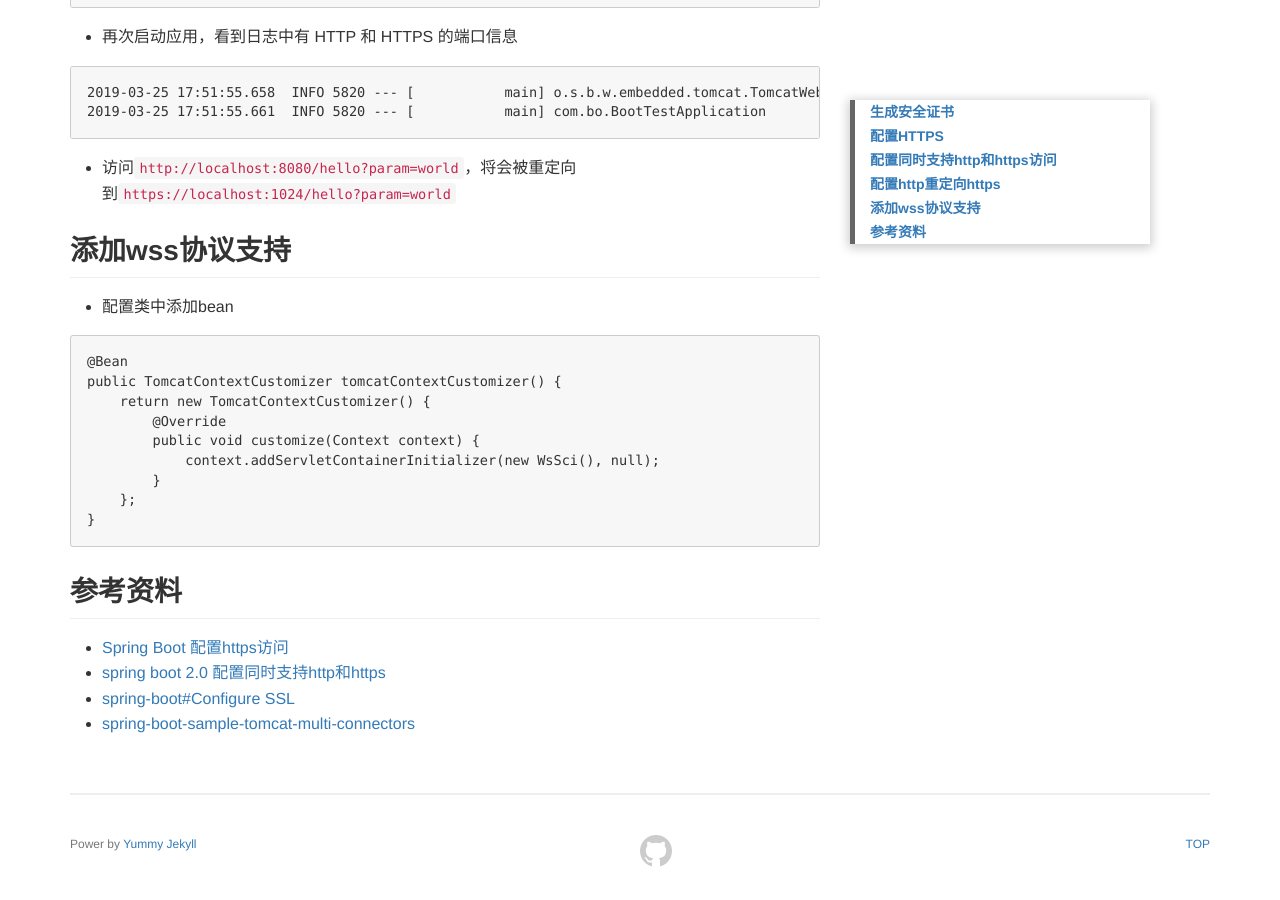
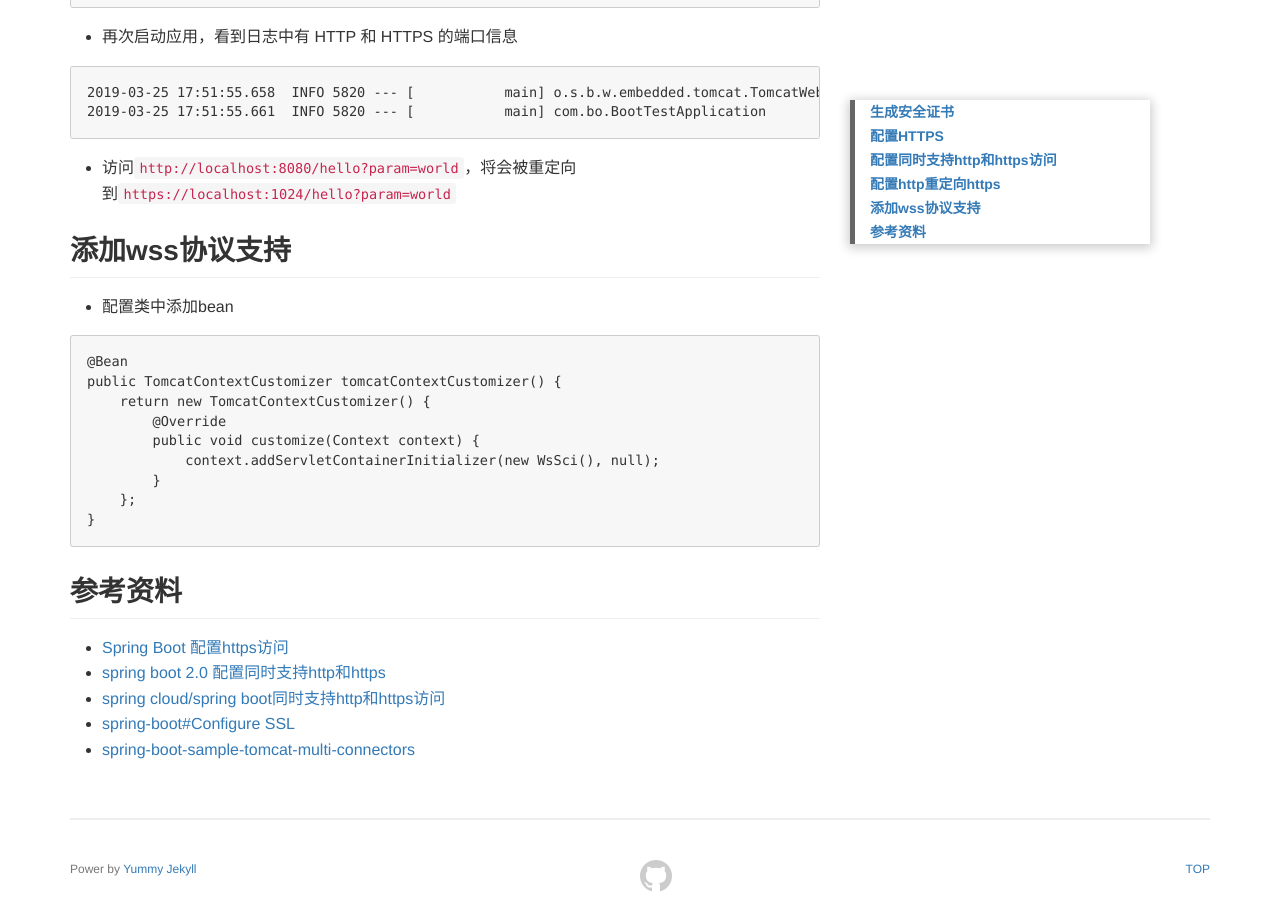
Before and after one commit to LeisureBo/leisurebo.github.io, a Jekyll site: the page built from _posts/2019-03-25-springboot-config-https.md, in a window 1280 px wide and 900 px high, scrolled down 3838 px. Built offline with Jekyll 4.4.1, drawn with Linux system fonts in a browser that asks for light colours; a script that is not in the unit is left out; before the commit the page ends 4713 px from its top, so only the background shows below that.

Commit message:
Update 2019-03-25-springboot-config-https.md

```diff
--- a/_posts/2019-03-25-springboot-config-https.md
+++ b/_posts/2019-03-25-springboot-config-https.md
@@ -196,5 +196,6 @@ public TomcatContextCustomizer tomcatContextCustomizer() {
 
 - [Spring Boot 配置https访问](https://blog.csdn.net/u013360850/article/details/85493764)
 - [spring boot 2.0 配置同时支持http和https](https://blog.csdn.net/qq_34459487/article/details/80885690)
+- [spring cloud/spring boot同时支持http和https访问](https://www.cnblogs.com/lianggp/p/8136540.html)
 - [spring-boot#Configure SSL](https://docs.spring.io/spring-boot/docs/2.1.3.RELEASE/reference/htmlsingle/#howto-configure-ssl)
 - [spring-boot-sample-tomcat-multi-connectors](https://github.com/spring-projects/spring-boot/tree/v2.0.0.RELEASE/spring-boot-samples/spring-boot-sample-tomcat-multi-connectors)
```
